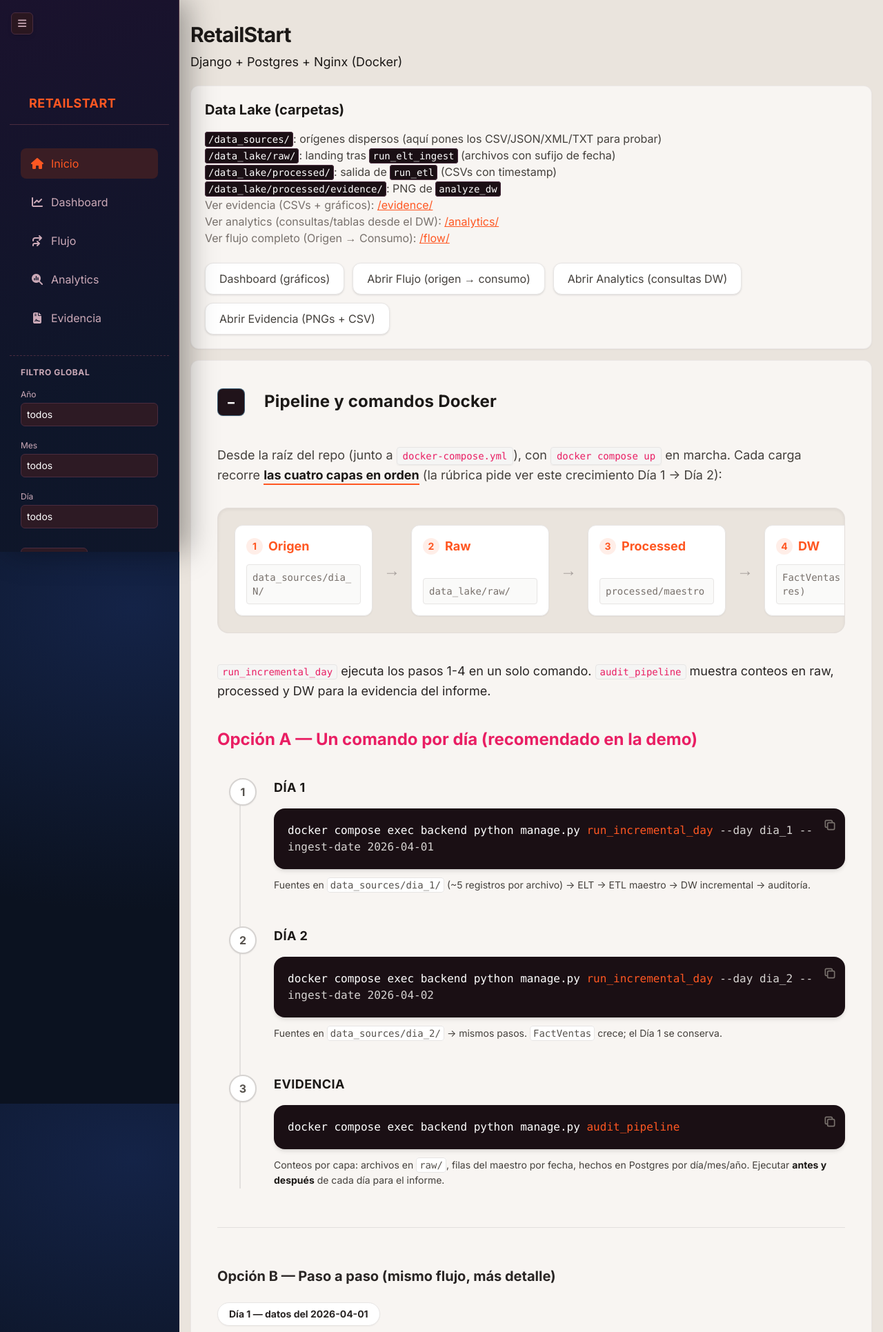
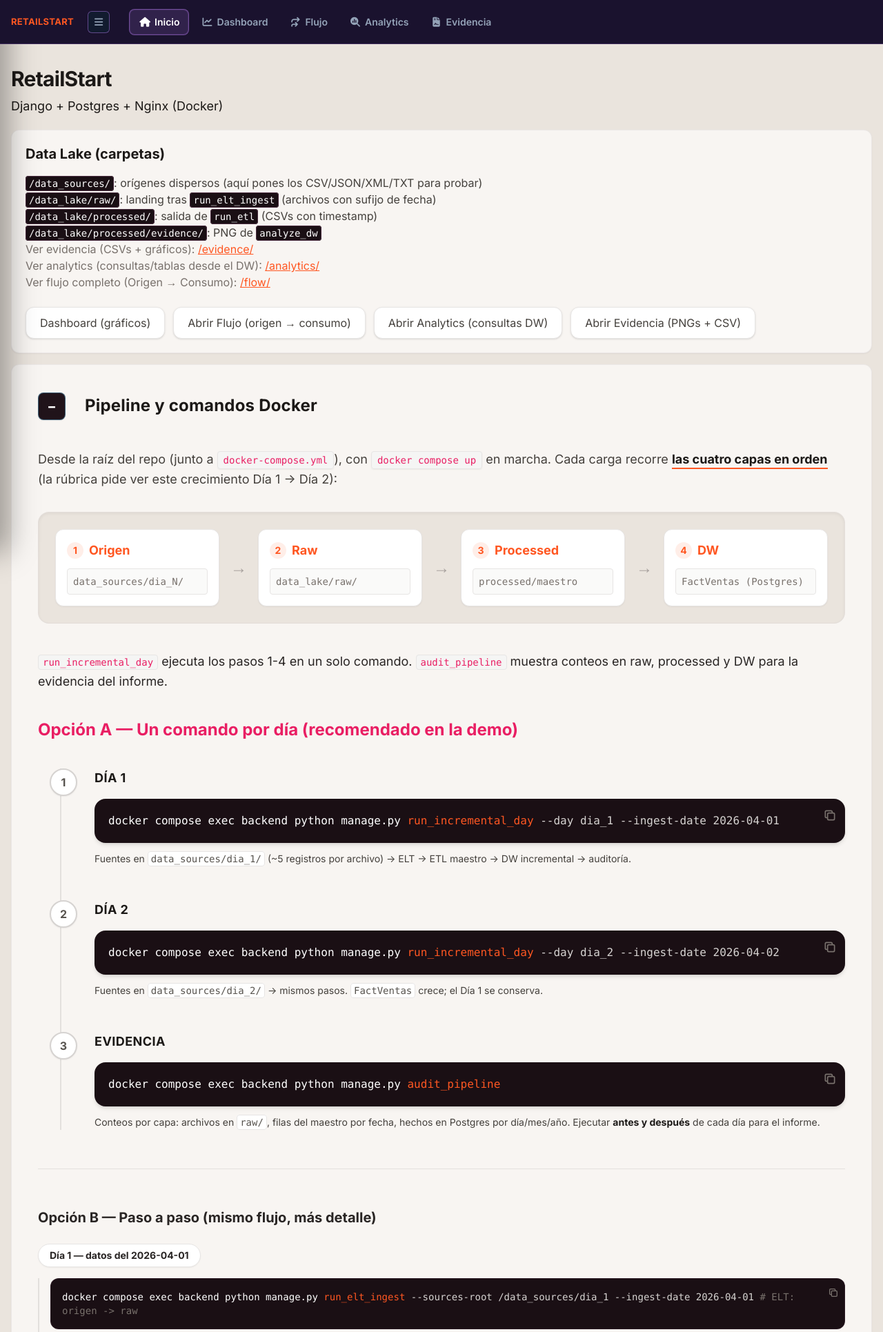
Before and after one commit to Tornadusk/RetailStart, a Django app: page / in a window 1280 px wide. Shown: the top 1931 px of the page at 69% size. Run offline with Django 5.2, Linux system fonts and the light colour scheme; data that the repository does not hold is empty; some libraries are stand-ins or nearby versions.

Commit message:
cambios en css

```diff
--- a/backend/static/css/main.css
+++ b/backend/static/css/main.css
@@ -1361,39 +1361,41 @@ body.appShell {
 }
 
 .appShell__main {
-  margin-left: var(--sidebar-w);
-  transition: margin-left 0.22s ease;
   min-height: 100vh;
-}
-
+  transition: margin-left 0.22s ease, padding-top 0.22s ease;
+}
+
+/* Modo Nav-Bar (Franja Superior) */
+body.nav-mode-navbar .siteNavbar {
+  display: flex;
+}
+body.nav-mode-navbar .siteSidebar {
+  transform: translateX(-100%);
+}
+body.nav-mode-navbar .appShell__main {
+  margin-left: 0;
+  padding-top: 64px; /* Altura de la navbar */
+}
+
+/* Modo Nav-Sidebar (Menú Lateral Clásico) */
+body.nav-mode-sidebar .siteNavbar {
+  display: none;
+}
+body.nav-mode-sidebar .siteSidebar {
+  transform: translateX(0);
+}
+@media (min-width: 901px) {
+  body.nav-mode-sidebar .appShell__main {
+    margin-left: var(--sidebar-w);
+    padding-top: 0;
+  }
+}
 @media (max-width: 900px) {
-  .appShell__main {
-    padding-top: 56px;
+  body.nav-mode-sidebar .appShell__main {
+    margin-left: 0;
+    padding-top: 0; /* o lo que se necesite si no hay navbar */
   }
-}
-
-@media (min-width: 901px) {
-  body.appShell.sidebarCollapsed .siteSidebar {
-    transform: translateX(calc(-1 * var(--sidebar-w)));
-  }
-
-  body.appShell.sidebarCollapsed .appShell__main {
-    margin-left: 0;
-  }
-}
-
-@media (max-width: 900px) {
-  body.appShell.sidebarDrawerOpen .siteSidebar {
-    transform: translateX(0);
-  }
-
-  body.appShell:not(.sidebarDrawerOpen) .siteSidebar {
-    transform: translateX(calc(-1 * var(--sidebar-w)));
-  }
-
-  .appShell__main {
-    margin-left: 0;
-  }
+  /* On mobile, we might want to overlay a backdrop if they switch to sidebar mode */
 }
 
 .container.dashboardPage {
--- a/backend/static/js/site-sidebar.js
+++ b/backend/static/js/site-sidebar.js
@@ -1,78 +1,53 @@
 /**
- * Barra lateral global: ocultar / mostrar + overlay en viewport estrecho.
+ * Navegación Dual: Alternar entre Franja Superior (navbar) y Menú Lateral (sidebar)
  */
 (function () {
-  var KEY = "retailstart.sidebar.collapsed";
-  var sidebar = document.getElementById("site-sidebar");
-  var toggle = document.getElementById("site-sidebar-toggle");
-  var backdrop = document.getElementById("site-sidebar-backdrop");
-  if (!sidebar || !toggle) return;
+  var KEY = "retailstart.ui.nav_mode";
 
-  function isMobile() {
-    return window.matchMedia("(max-width: 900px)").matches;
-  }
-
-  function readCollapsed() {
+  function getMode() {
     try {
-      return localStorage.getItem(KEY) === "1";
+      var m = localStorage.getItem(KEY);
+      return m === 'sidebar' ? 'sidebar' : 'navbar';
     } catch (e) {
-      return false;
+      return 'navbar';
     }
   }
 
-  function writeCollapsed(on) {
+  function setMode(mode) {
     try {
-      localStorage.setItem(KEY, on ? "1" : "0");
+      localStorage.setItem(KEY, mode);
     } catch (e) {}
+    applyMode(mode);
   }
 
-  function applyDesktop(collapsed) {
-    document.body.classList.toggle("sidebarCollapsed", collapsed);
-    toggle.setAttribute("aria-expanded", collapsed ? "false" : "true");
-    toggle.setAttribute(
-      "title",
-      collapsed ? "Mostrar menú lateral" : "Ocultar menú lateral"
-    );
-    if (backdrop) backdrop.hidden = true;
-    document.body.classList.remove("sidebarDrawerOpen");
-  }
-
-  function applyMobile(open) {
-    document.body.classList.toggle("sidebarDrawerOpen", open);
-    toggle.setAttribute("aria-expanded", open ? "true" : "false");
-    if (backdrop) backdrop.hidden = !open;
-    document.body.classList.remove("sidebarCollapsed");
-  }
-
-  function sync() {
-    if (isMobile()) {
-      document.body.classList.add("sidebarMobile");
-      applyMobile(document.body.classList.contains("sidebarDrawerOpen"));
+  function applyMode(mode) {
+    if (mode === 'sidebar') {
+      document.body.classList.remove('nav-mode-navbar');
+      document.body.classList.add('nav-mode-sidebar');
     } else {
-      document.body.classList.remove("sidebarMobile", "sidebarDrawerOpen");
-      if (backdrop) backdrop.hidden = true;
-      applyDesktop(readCollapsed());
+      document.body.classList.remove('nav-mode-sidebar');
+      document.body.classList.add('nav-mode-navbar');
     }
   }
 
-  toggle.addEventListener("click", function () {
-    if (isMobile()) {
-      var open = !document.body.classList.contains("sidebarDrawerOpen");
-      applyMobile(open);
-    } else {
-      var collapsed = !document.body.classList.contains("sidebarCollapsed");
-      applyDesktop(collapsed);
-      writeCollapsed(collapsed);
+  // Set initial mode synchronously before render to avoid flicker if possible
+  // (though the script has 'defer' in HTML, it will run early enough)
+  applyMode(getMode());
+
+  // Attach event listeners when DOM is fully ready
+  document.addEventListener('DOMContentLoaded', function() {
+    var btnToSidebar = document.getElementById('site-nav-switch-to-sidebar');
+    if (btnToSidebar) {
+      btnToSidebar.addEventListener('click', function() {
+        setMode('sidebar');
+      });
+    }
+
+    var btnToNavbar = document.getElementById('site-nav-switch-to-navbar');
+    if (btnToNavbar) {
+      btnToNavbar.addEventListener('click', function() {
+        setMode('navbar');
+      });
     }
   });
-
-  if (backdrop) {
-    backdrop.addEventListener("click", function () {
-      applyMobile(false);
-    });
-  }
-
-  window.addEventListener("resize", sync);
-  sync();
-
 })();
--- a/backend/templates/core/analytics.html
+++ b/backend/templates/core/analytics.html
@@ -9,6 +9,7 @@
       {% include "core/includes/tailwind_head.html" %}
   </head>
   <body class="appShell">
+    {% include "core/includes/site_navbar.html" %}
     {% include "core/includes/site_sidebar.html" %}
     <div class="appShell__main bg-bone-darker font-sans text-stone-700 min-h-screen">
     <main class="container py-8 max-w-6xl mx-auto">
--- a/backend/templates/core/dashboard.html
+++ b/backend/templates/core/dashboard.html
@@ -10,6 +10,7 @@
       {% include "core/includes/tailwind_head.html" %}
   </head>
   <body class="appShell">
+    {% include "core/includes/site_navbar.html" %}
     {% include "core/includes/site_sidebar.html" %}
     <div class="appShell__main bg-bone-darker font-sans text-stone-700 min-h-screen">
       <main class="container dashboardPage">
--- a/backend/templates/core/evidence.html
+++ b/backend/templates/core/evidence.html
@@ -9,6 +9,7 @@
       {% include "core/includes/tailwind_head.html" %}
   </head>
   <body class="appShell">
+    {% include "core/includes/site_navbar.html" %}
     {% include "core/includes/site_sidebar.html" %}
     <div class="appShell__main bg-bone-darker font-sans text-stone-700 min-h-screen">
     <main class="container">
--- a/backend/templates/core/flow.html
+++ b/backend/templates/core/flow.html
@@ -9,6 +9,7 @@
       {% include "core/includes/tailwind_head.html" %}
   </head>
   <body class="appShell">
+    {% include "core/includes/site_navbar.html" %}
     {% include "core/includes/site_sidebar.html" %}
     <div class="appShell__main bg-bone-darker font-sans text-stone-700 min-h-screen">
     <main class="container py-8 max-w-6xl mx-auto">
--- a/backend/templates/core/home.html
+++ b/backend/templates/core/home.html
@@ -9,6 +9,7 @@
       {% include "core/includes/tailwind_head.html" %}
   </head>
   <body class="appShell">
+    {% include "core/includes/site_navbar.html" %}
     {% include "core/includes/site_sidebar.html" %}
     <div class="appShell__main bg-bone-darker font-sans text-stone-700 min-h-screen">
     <main class="container">
--- /dev/null
+++ b/backend/templates/core/includes/site_navbar.html
@@ -0,0 +1,28 @@
+{% load static %}
+<nav class="siteNavbar fixed top-0 left-0 w-full z-[60] bg-[#1a122e] border-b border-[rgba(192,132,252,0.22)] flex items-center px-4 h-[64px]" aria-label="Navegación principal">
+  <div class="flex items-center gap-5">
+    <span class="text-mars-accent font-bold tracking-wide text-[13px] uppercase">RETAILSTART</span>
+
+    <button type="button" id="site-nav-switch-to-sidebar" class="flex items-center justify-center w-8 h-8 rounded-md border border-[rgba(192,132,252,0.45)] bg-[#121b2f] hover:border-[rgba(192,132,252,0.75)] transition-colors text-[#94a3b8] hover:text-white shadow-sm" aria-label="Abrir Menú Lateral y Filtros" title="Abrir Menú Lateral y Filtros">
+      <i class="fa-solid fa-bars text-sm"></i>
+    </button>
+
+    <div class="hidden lg:flex space-x-1 ml-2">
+      <a href="{% url 'home' %}" class="flex items-center px-3 py-2 text-sm font-semibold transition-colors rounded-lg {% if request.resolver_match.url_name == 'home' %}bg-[rgba(192,132,252,0.14)] border border-[rgba(192,132,252,0.45)] text-white shadow-[inset_0_0_0_1px_rgba(192,132,252,0.12)]{% else %}text-slate-400 hover:text-white hover:bg-[rgba(192,132,252,0.08)] border border-transparent hover:border-[rgba(192,132,252,0.18)]{% endif %}">
+        <i class="fa-solid fa-house w-5 text-center mr-1"></i> Inicio
+      </a>
+      <a href="{% url 'dashboard' %}" class="flex items-center px-3 py-2 text-sm font-semibold transition-colors rounded-lg {% if request.resolver_match.url_name == 'dashboard' %}bg-[rgba(192,132,252,0.14)] border border-[rgba(192,132,252,0.45)] text-white shadow-[inset_0_0_0_1px_rgba(192,132,252,0.12)]{% else %}text-slate-400 hover:text-white hover:bg-[rgba(192,132,252,0.08)] border border-transparent hover:border-[rgba(192,132,252,0.18)]{% endif %}">
+        <i class="fa-solid fa-chart-line w-5 text-center mr-1"></i> Dashboard
+      </a>
+      <a href="{% url 'flow' %}" class="flex items-center px-3 py-2 text-sm font-semibold transition-colors rounded-lg {% if request.resolver_match.url_name == 'flow' %}bg-[rgba(192,132,252,0.14)] border border-[rgba(192,132,252,0.45)] text-white shadow-[inset_0_0_0_1px_rgba(192,132,252,0.12)]{% else %}text-slate-400 hover:text-white hover:bg-[rgba(192,132,252,0.08)] border border-transparent hover:border-[rgba(192,132,252,0.18)]{% endif %}">
+        <i class="fa-solid fa-arrows-turn-right w-5 text-center mr-1"></i> Flujo
+      </a>
+      <a href="{% url 'analytics' %}" class="flex items-center px-3 py-2 text-sm font-semibold transition-colors rounded-lg {% if request.resolver_match.url_name == 'analytics' %}bg-[rgba(192,132,252,0.14)] border border-[rgba(192,132,252,0.45)] text-white shadow-[inset_0_0_0_1px_rgba(192,132,252,0.12)]{% else %}text-slate-400 hover:text-white hover:bg-[rgba(192,132,252,0.08)] border border-transparent hover:border-[rgba(192,132,252,0.18)]{% endif %}">
+        <i class="fa-solid fa-magnifying-glass-chart w-5 text-center mr-1"></i> Analytics
+      </a>
+      <a href="{% url 'evidence' %}" class="flex items-center px-3 py-2 text-sm font-semibold transition-colors rounded-lg {% if request.resolver_match.url_name == 'evidence' or request.resolver_match.url_name == 'evidence_file' %}bg-[rgba(192,132,252,0.14)] border border-[rgba(192,132,252,0.45)] text-white shadow-[inset_0_0_0_1px_rgba(192,132,252,0.12)]{% else %}text-slate-400 hover:text-white hover:bg-[rgba(192,132,252,0.08)] border border-transparent hover:border-[rgba(192,132,252,0.18)]{% endif %}">
+        <i class="fa-solid fa-file-contract w-5 text-center mr-1"></i> Evidencia
+      </a>
+    </div>
+  </div>
+</nav>
--- a/backend/templates/core/includes/site_sidebar.html
+++ b/backend/templates/core/includes/site_sidebar.html
@@ -1,23 +1,14 @@
 {% load static %}
-<!-- Botón Hamburguesa fijo arriba a la izquierda -->
-<button
-  type="button"
-  id="site-sidebar-toggle"
-  class="fixed top-[18px] left-4 z-[70] w-8 h-8 rounded-md border border-mars-border bg-[#2a1720] hover:bg-mars-surface transition-colors flex items-center justify-center text-mars-textMuted hover:text-white shadow-md"
-  aria-controls="site-sidebar"
-  aria-expanded="true"
-  title="Ocultar / mostrar menú"
->
-  <i class="fa-solid fa-bars text-sm"></i>
-</button>
-
 <div class="siteSidebar__backdrop" id="site-sidebar-backdrop" hidden></div>
 
-<aside class="siteSidebar bg-mars-sidebar border-r border-mars-border text-mars-textMuted flex flex-col h-full overflow-y-auto" id="site-sidebar" aria-label="Menú lateral">
+<aside class="siteSidebar bg-mars-sidebar border-r border-mars-border text-mars-textMuted flex flex-col h-full overflow-y-auto shadow-[12px_0_40px_rgba(0,0,0,0.35)]" id="site-sidebar" aria-label="Menú lateral">
 
   <!-- 1. Cabecera del Menú -->
-  <div class="siteSidebar__head border-b border-mars-border flex flex-col justify-end pb-4" style="padding-top: 64px; padding-left: 28px;">
+  <div class="siteSidebar__head border-b border-mars-border flex items-center justify-between pb-4" style="padding-top: 18px; padding-left: 20px; padding-right: 16px;">
     <span class="siteSidebar__brand text-mars-accent font-bold tracking-wide text-lg uppercase">RETAILSTART</span>
+    <button type="button" id="site-nav-switch-to-navbar" class="flex items-center justify-center w-8 h-8 rounded-md border border-[rgba(192,132,252,0.45)] bg-[#121b2f] hover:border-[rgba(192,132,252,0.75)] transition-colors text-[#94a3b8] hover:text-white shadow-sm" aria-label="Cerrar menú y volver a franja" title="Cambiar a Franja Superior">
+      <i class="fa-solid fa-xmark text-sm"></i>
+    </button>
   </div>
 
   <!-- 2. Opciones de Navegación -->
```
